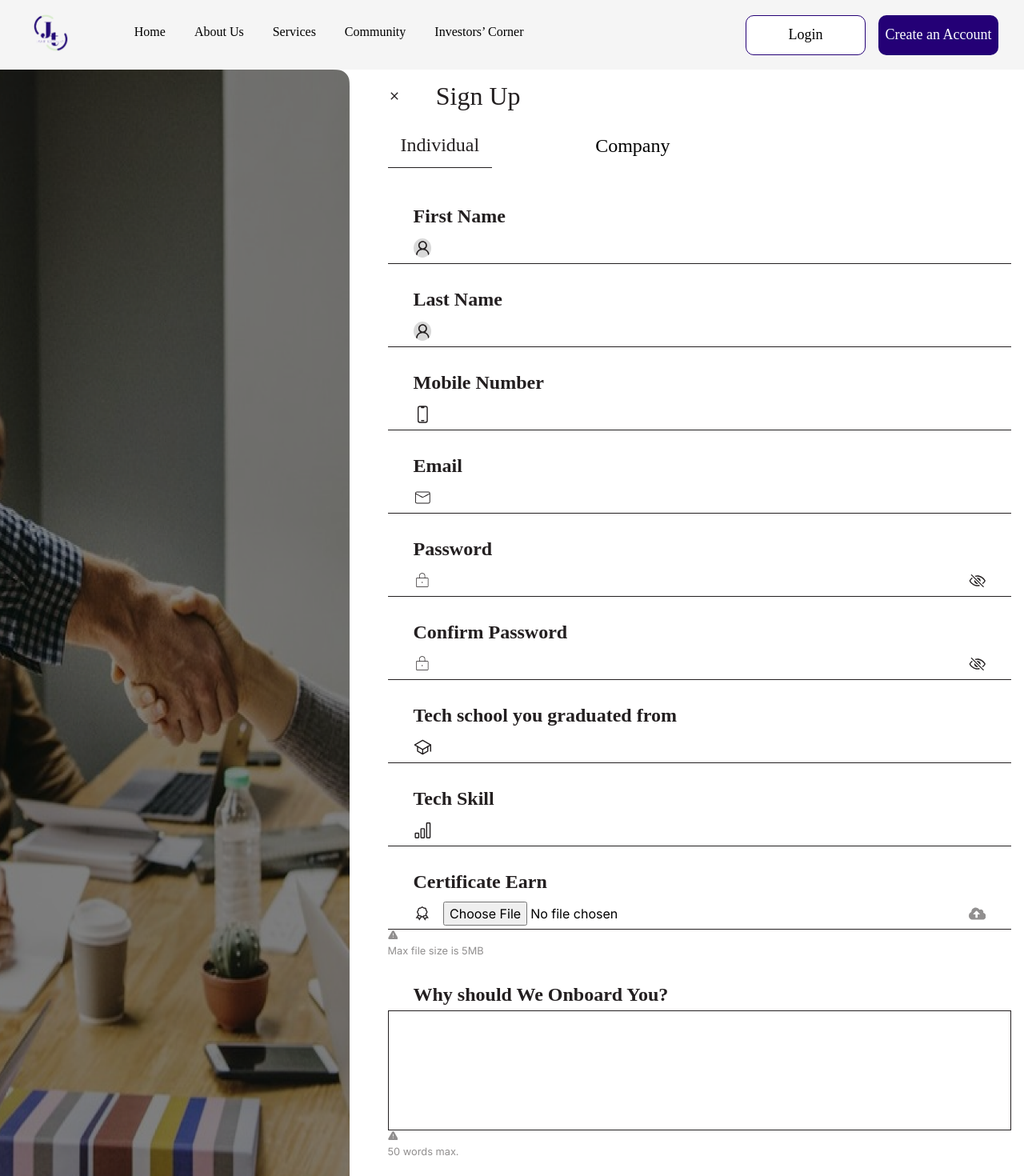
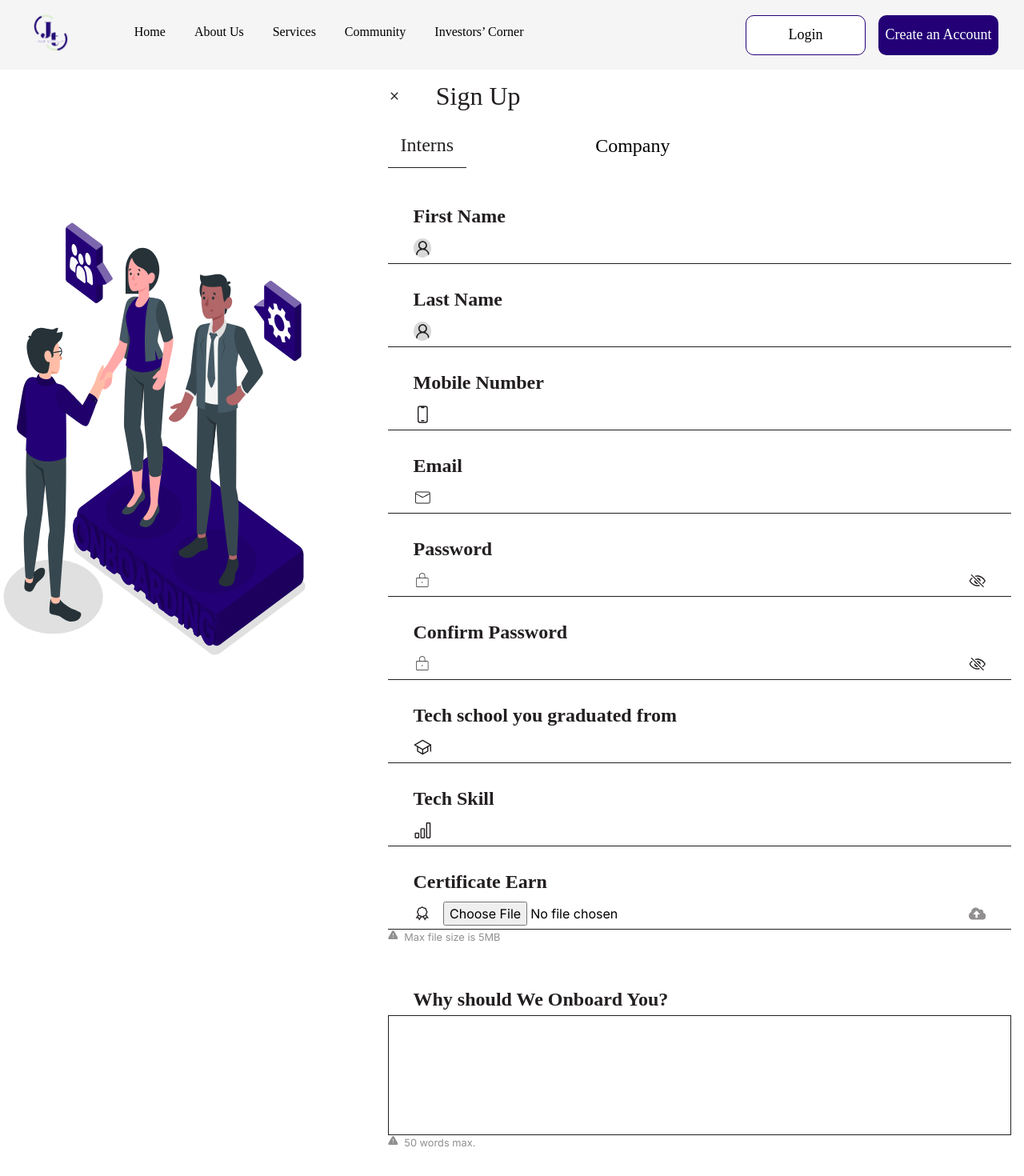
Before and after one commit to jamorTech/jamorTech-web, a Next.js app: page /signUp in a window 1280 px wide. Shown: the top 1470 px of the page at 80% size. Built offline with nearby package versions, Linux system fonts and the light colour scheme.

Commit message:
Changed the signup image to svg illustration

```diff
--- a/src/app/login/page.jsx
+++ b/src/app/(auth)/login/page.jsx
@@ -1,4 +1,4 @@
-import FirstHalf from "../components/login-components/FirstHalf";
+import FirstHalf from "../../components/login-components/FirstHalf";
 
 export const metadata = {
   title: "Login to Your JamorTech Account - Access Your Internship Dashboard",
--- a/src/app/signUp/page.jsx
+++ b/src/app/(auth)/signUp/page.jsx
@@ -1,8 +1,7 @@
 "use client"
 import React, { useState } from 'react'
 import styles from "./signup.module.css"
-import individualSignUp from "../../../public/assets/images/individualSignUp.png"
-import companySignUp from "../../../public/assets/images/companySignUp.png"
+import onboardingSvg from "../../../../public/assets/svgs/OnboardingAmico.svg"
 import Image from 'next/image'
 import { IoMdClose } from "react-icons/io";
 import { AiOutlineUser } from "react-icons/ai";
@@ -20,7 +19,7 @@ import Link from 'next/link'
 
 const page = () => {
 
-  const [formType, setFormType] = useState("Individual")
+  const [formType, setFormType] = useState("Interns")
   const [passwordVisible, setPasswordVisible] = useState(false)
   const [confirmPasswordVisible, setConfirmPasswordVisible] = useState(false)
 
@@ -61,7 +60,7 @@ const page = () => {
     }
     if (!checkBox) validationErrors.checkBox = "Make sure you go through our terms and conditions.";
 
-    if (formType === "Individual") {
+    if (formType === "Interns") {
       if (!phone) {
         validationErrors.phone = "Phone number is required.";
       } else if (typeof(phone) !== Number) {
@@ -114,7 +113,7 @@ const page = () => {
     <div className={styles.container}>
       <div className={styles.img_conainer}>
         <Image
-            src={individualSignUp}
+            src={onboardingSvg}
             width={800}
             height={500}
             alt='signUp-img'
@@ -130,8 +129,8 @@ const page = () => {
           <h2 className={styles.title}>Sign Up</h2>
         </div>
         <div className={styles.page_nav}>
-          <span className={`${styles.individual} ${formType === "Individual" ? styles.active:""}`}
-            onClick={()=>setFormType("Individual")}>Individual</span>
+          <span className={`${styles.interns} ${formType === "Interns" ? styles.active:""}`}
+            onClick={()=>setFormType("Interns")}>Interns</span>
           <span className={`${styles.company} ${formType === "Company" ? styles.active:""}`}
             onClick={()=>setFormType("Company")}>Company</span>
         </div>
@@ -188,7 +187,7 @@ const page = () => {
                   {errors.businessBrand && <small className={styles.error}>{errors.businessBrand}</small>}
                 </div>
             </div></>}
-            {formType === "Individual" && <div className={styles.input_section}>
+            {formType === "Interns" && <div className={styles.input_section}>
                 <label htmlFor="phone">Mobile Number</label>
                 <div>
                   <div className={styles.input}>
@@ -261,7 +260,7 @@ const page = () => {
                   {errors.whatWeCanOffer && <small className={styles.error}>{errors.whatWeCanOffer}</small>}
                 </div>
               </div>}
-                {formType === "Individual" && <><div className={styles.input_section}>
+                {formType === "Interns" && <><div className={styles.input_section}>
                   <label htmlFor="tech-school">Tech school you graduated from</label>
                   <div>
                   <div className={styles.input}>
--- a/src/app/signUp/signup.module.css
+++ b/src/app/(auth)/signUp/signup.module.css
@@ -8,6 +8,7 @@
 .img_conainer{
     height: 100%;
     width: 35%;
+    margin-top: 10rem;
 }
 
 .img_conainer img{
@@ -133,6 +134,11 @@
     color: #231F2080;
 }
 
+.isGrey{
+    display: flex;
+    gap: .5rem;
+}
+
 .terms_policy{
     display: flex;
     gap: 1rem;
@@ -141,8 +147,6 @@
 
 .terms_policy small{
     font-family: Arimo Hebrew Subset;
-    /* font-size: 28px;
-    font-weight: 400; */
     line-height: 24px;
 }
 
@@ -170,8 +174,6 @@
 
 .have_acct{
     font-family: Arimo Hebrew Subset;
-    /* font-size: 24px;
-    font-weight: 700; */
     line-height: 24px;
     color: #231F20;
 }
@@ -187,7 +189,7 @@
 
 @media screen and (max-width: 768px) {
     .container{
-        background-image: url("../../../public/assets/images/companySignUp.png");
+        background-image: url("../../../../public/assets/svgs/OnboardingAmico.svg");
         background-size: cover;
         background-repeat: no-repeat;
         background-position: center;
```
Also changed, not shown: public/assets/svgs/Hello-bro 1.svg (added), public/assets/svgs/OnboardingAmico.svg (added).
